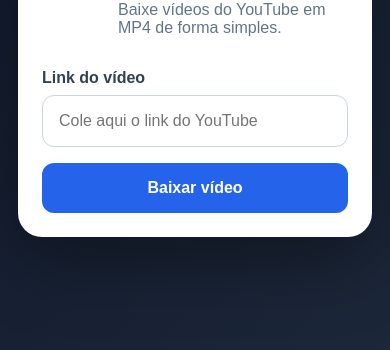
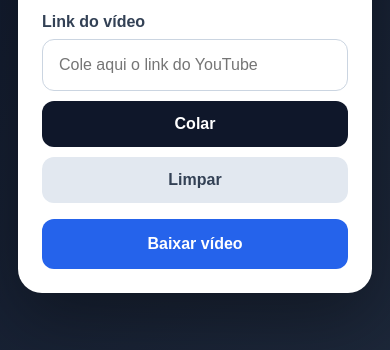
Before and after one commit to lilibuttler/EasyTube-Downloader, a website: page public/index.html in a window 390 px wide. Shown: the part 346-696 px from the top of the page. Drawn offline with Linux system fonts and the light colour scheme.

Commit message:
feat(ui): adiciona botões colar e limpar

```diff
--- a/public/css/style.css
+++ b/public/css/style.css
@@ -198,3 +198,49 @@
     grid-template-columns: 1fr;
   }
 }
+
+.input-group {
+  display: grid;
+  grid-template-columns: 1fr auto auto;
+  gap: 10px;
+}
+
+.input-group input {
+  margin: 0;
+}
+
+.secondary-button,
+.ghost-button {
+  width: auto;
+  margin-top: 0;
+  padding: 0 18px;
+}
+
+.secondary-button {
+  background: #0f172a;
+}
+
+.secondary-button:hover {
+  background: #1e293b;
+}
+
+.ghost-button {
+  background: #e2e8f0;
+  color: #334155;
+}
+
+.ghost-button:hover {
+  background: #cbd5e1;
+}
+
+@media (max-width: 640px) {
+  .input-group {
+    grid-template-columns: 1fr;
+  }
+
+  .secondary-button,
+  .ghost-button {
+    width: 100%;
+    padding: 14px;
+  }
+}
--- a/public/index.html
+++ b/public/index.html
@@ -23,12 +23,17 @@
       <section class="input-area">
         <label for="videoUrl">Link do vídeo</label>
 
+        <div class="input-group">
           <input
             id="videoUrl"
             type="text"
             placeholder="Cole aqui o link do YouTube"
             autocomplete="off"
           />
+
+          <button id="pasteBtn" class="secondary-button" type="button">Colar</button>
+          <button id="clearBtn" class="ghost-button" type="button">Limpar</button>
+        </div>
 
         <button id="downloadBtn">Baixar vídeo</button>
       </section>
--- a/public/js/app.js
+++ b/public/js/app.js
@@ -1,5 +1,7 @@
 const input = document.getElementById("videoUrl");
 const button = document.getElementById("downloadBtn");
+const pasteBtn = document.getElementById("pasteBtn");
+const clearBtn = document.getElementById("clearBtn");
 
 const progressArea = document.getElementById("progressArea");
 const progressFill = document.getElementById("progressFill");
@@ -15,6 +17,23 @@
     progressDetails.id = "progressDetails";
     progressArea.appendChild(progressDetails);
 }
+
+pasteBtn.addEventListener("click", async () => {
+    try {
+        const text = await navigator.clipboard.readText();
+        input.value = text.trim();
+        input.focus();
+    } catch {
+        showError("Não foi possível acessar a área de transferência.");
+    }
+});
+
+clearBtn.addEventListener("click", () => {
+    input.value = "";
+    input.focus();
+    result.classList.add("hidden");
+    result.innerHTML = "";
+});
 
 button.addEventListener("click", () => {
     const url = input.value.trim();
```
Lines whose indentation alone changed are shown as unchanged.
